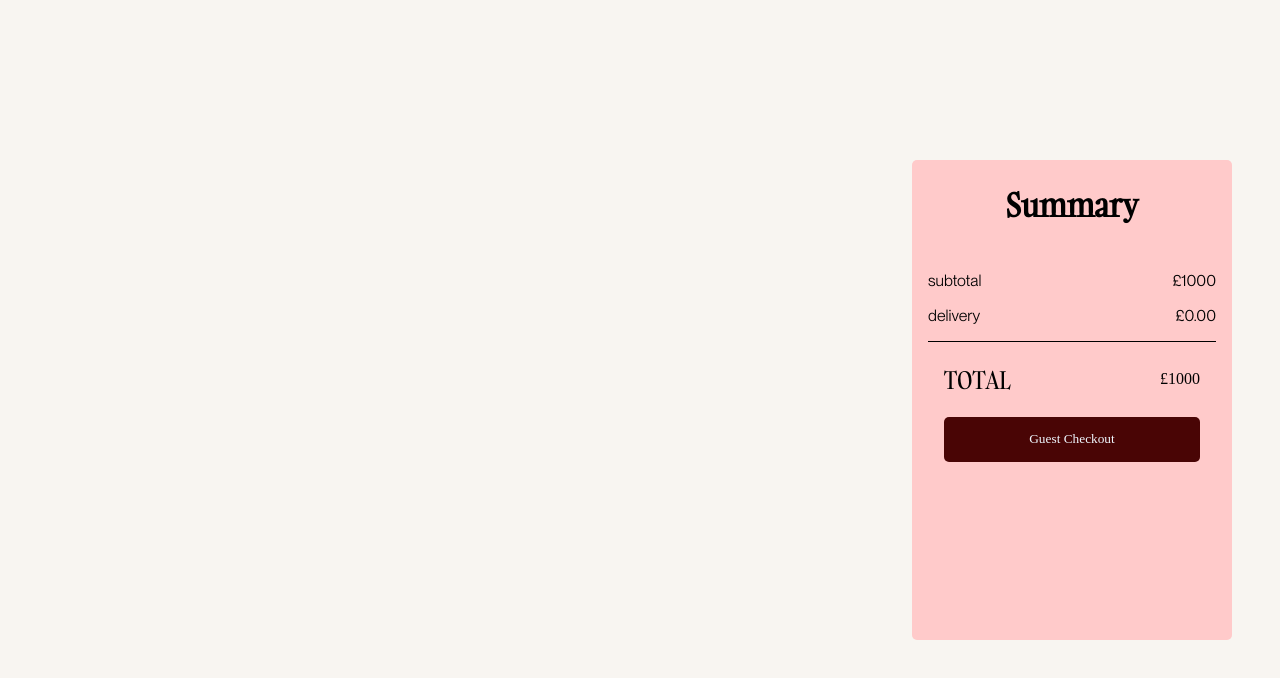
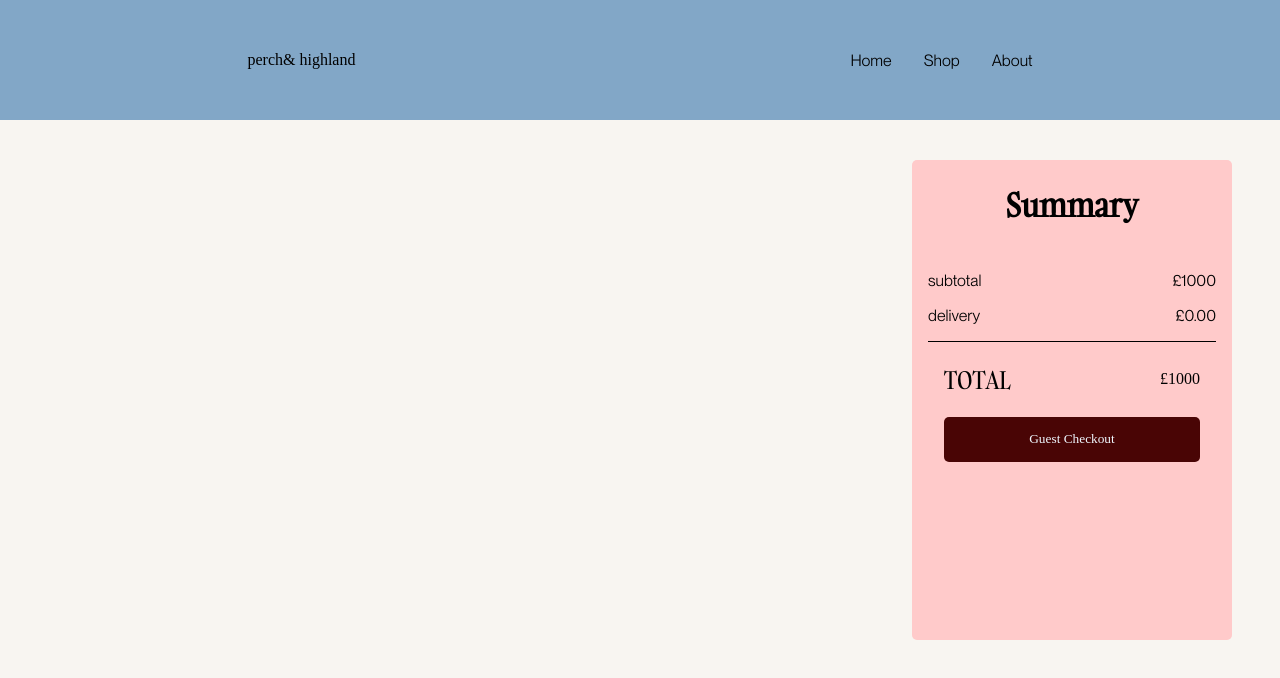
Before and after one commit to brian-david4/furniture-shop, a React (Vite) app in the folder furniture/: page /checkout in a window 1280 px wide. Shown: the top 678 px of the page. Built offline with nearby package versions, Linux system fonts and the light colour scheme; the HTML template or start-up script is replaced by a standard one; a web font is replaced by a local one.

Commit message:
Create CheckoutNavbar

```diff
--- /dev/null
+++ b/furniture/src/Components/CheckoutNavbar/CheckoutNavbar.tsx
@@ -0,0 +1,35 @@
+import { Link } from "react-router-dom";
+import styles from "./checknav.module.css";
+
+const CheckoutNavbar = () => {
+  const links = [
+    {
+      title: "Home",
+      to: "/",
+    },
+    {
+      title: "Shop",
+      to: "/products",
+    },
+    {
+      title: "About",
+      to: "/about",
+    },
+  ];
+  return (
+    <>
+      <div className={styles.navbar}>
+        <div className={styles.title}>perch& highland</div>
+        <div className={styles.navLinks}>
+          {links.map((link, idx) => (
+            <Link className={styles.navLink} to={link.to} key={idx}>
+              {link.title}
+            </Link>
+          ))}
+        </div>
+      </div>
+    </>
+  );
+};
+
+export default CheckoutNavbar;
--- /dev/null
+++ b/furniture/src/Components/CheckoutNavbar/checknav.module.css
@@ -0,0 +1,22 @@
+.navbar {
+  width: 100%;
+  height: 15vh;
+  background-color: rgb(130, 167, 199);
+  position: sticky;
+  top: 0;
+  left: 0;
+  z-index: 20;
+  display: flex;
+  justify-content: space-around;
+  align-items: center;
+}
+.navLinks {
+  display: flex;
+  align-items: center;
+  gap: 2.5vw;
+}
+.navLink {
+  text-decoration: none;
+  font-family: "Neue Montreal Book";
+  color: black;
+}
--- a/furniture/src/Pages/CheckoutPage/CheckoutPage.tsx
+++ b/furniture/src/Pages/CheckoutPage/CheckoutPage.tsx
@@ -3,11 +3,13 @@ import { CartContext } from "../../Data/CartContext";
 import styles from "./Checkout.module.css";
 import BagItem from "../../Components/BagItem/BagItem";
 import { Link } from "react-router-dom";
+import CheckoutNavbar from "../../Components/CheckoutNavbar/CheckoutNavbar";
 
 const CheckoutPage = () => {
   const cart = useContext(CartContext);
   return (
     <>
+      <CheckoutNavbar />
       <div className={styles.checkoutContainer}>
         <div className={styles.bagSummaryFlex}>
           <div className={styles.bag}>
```
